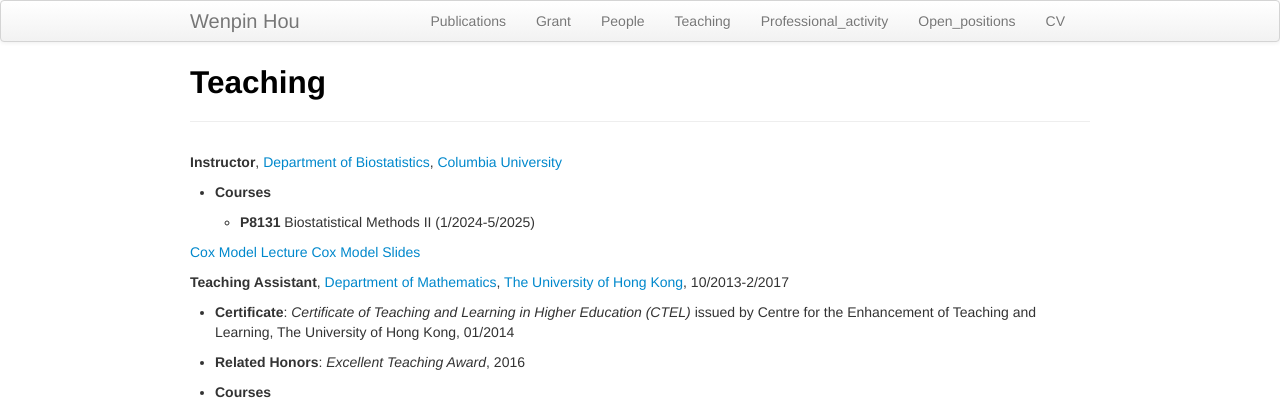
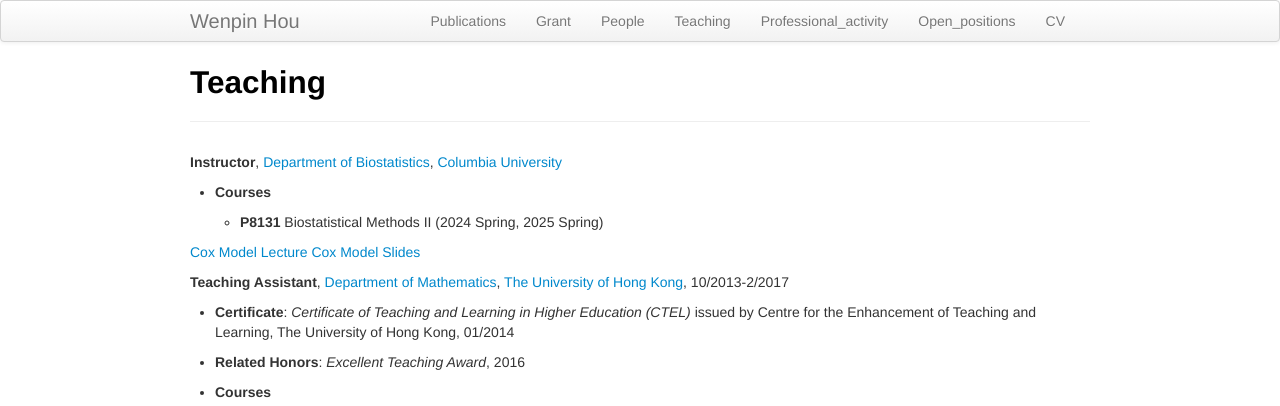
Before and after one commit to Winnie09/Wenpin_Hou, a Jekyll site: the page built from pages/teaching.md, in a window 1280 px wide. Shown: the top 406 px of the page. Built offline with Jekyll 4.4.1, drawn with Linux system fonts in a browser that asks for light colours.

Commit message:
teaching

```diff
--- a/pages/teaching.md
+++ b/pages/teaching.md
@@ -7,7 +7,7 @@ title: Teaching
 
 * **Courses**
 
-   * **P8131** Biostatistical Methods II (1/2024-5/2025)
+   * **P8131** Biostatistical Methods II (2024 Spring, 2025 Spring)
 
 
 
```
